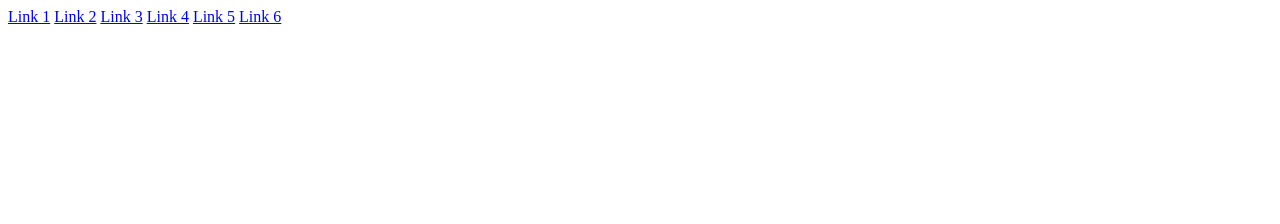
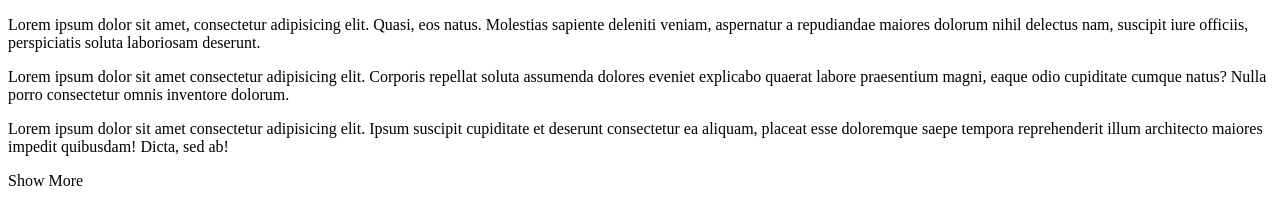
Before and after one commit to agnieszka-lewicka/JavaScript-for-beginners, a plain HTML site: page index.html in a window 1280 px wide. Drawn offline with Linux system fonts and the light colour scheme.

Commit message:
index.html edited for onClick events in JS

```diff
--- a/index.html
+++ b/index.html
@@ -4,17 +4,28 @@
     <meta charset="UTF-8">
     <meta name="viewport" content="width=device-width, initial-scale=1.0">
     <meta http-equiv="X-UA-Compatible" content="ie=edge">
-    <title>Hello, Wordl!</title>
+    <title>JavaScript for Beginners</title>
+    <link href="style.css" type="text/css" rel="stylesheet">
 </head>
+
 <body>
 
-    <a href="#">Link 1</a>
-    <a href="#">Link 2</a>
-    <a href="#">Link 3</a>
-    <a href="#">Link 4</a>
-    <a href="#">Link 5</a>
-    <a href="#">Link 6</a>
+    <div id="content">
+        <p>Lorem ipsum dolor sit amet, consectetur adipisicing elit.
+            Quasi, eos natus. Molestias sapiente deleniti veniam,
+            aspernatur a repudiandae maiores dolorum nihil delectus
+            nam, suscipit iure officiis, perspiciatis soluta laboriosam deserunt.</p>
+        <p>Lorem ipsum dolor sit amet consectetur adipisicing elit.
+            Corporis repellat soluta assumenda dolores eveniet explicabo
+            quaerat labore praesentium magni, eaque odio cupiditate cumque
+            natus? Nulla porro consectetur omnis inventore dolorum.</p>
+        <p>Lorem ipsum dolor sit amet consectetur adipisicing elit.
+            Ipsum suscipit cupiditate et deserunt consectetur ea aliquam,
+            placeat esse doloremque saepe tempora reprehenderit illum
+            architecto maiores impedit quibusdam! Dicta, sed ab!</p>
+    </div>
 
+    <a id="show-more">Show More</a>
 
 
     <script src="test.js"></script>
```
